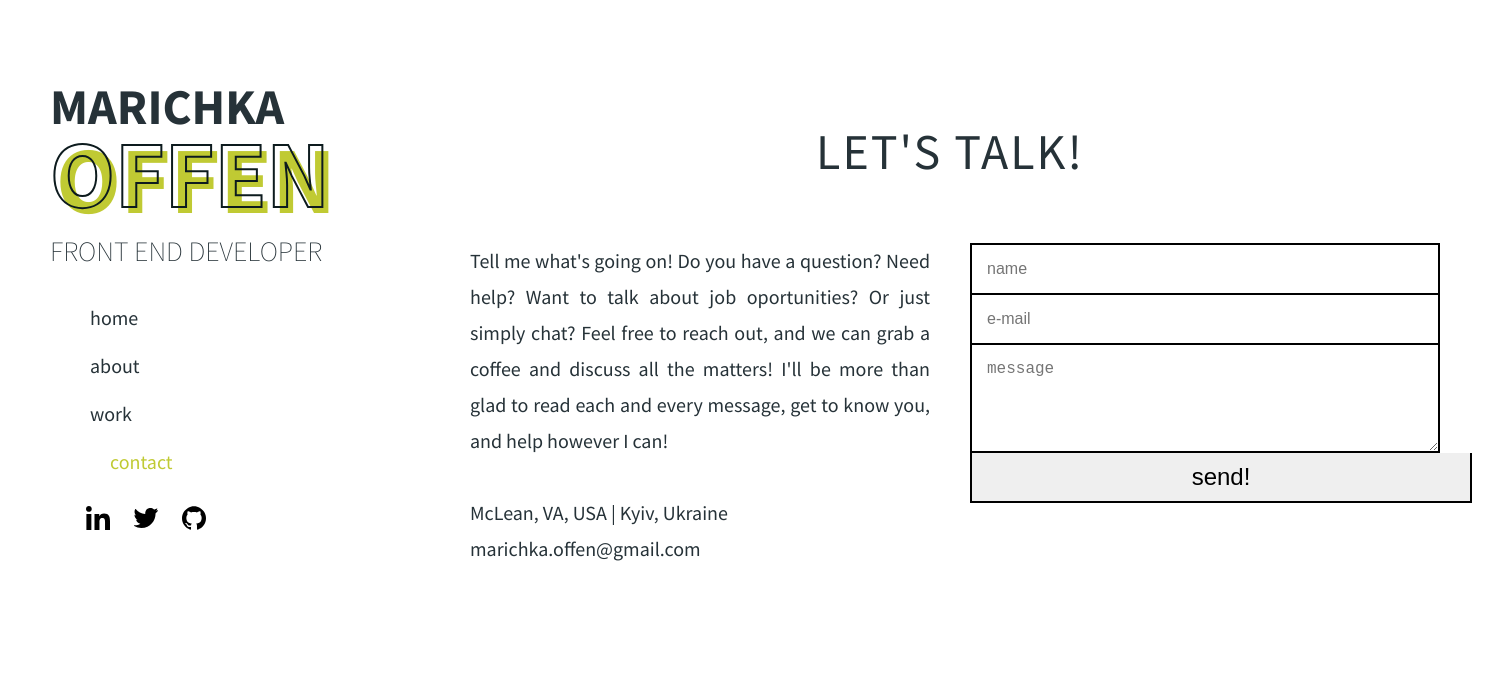
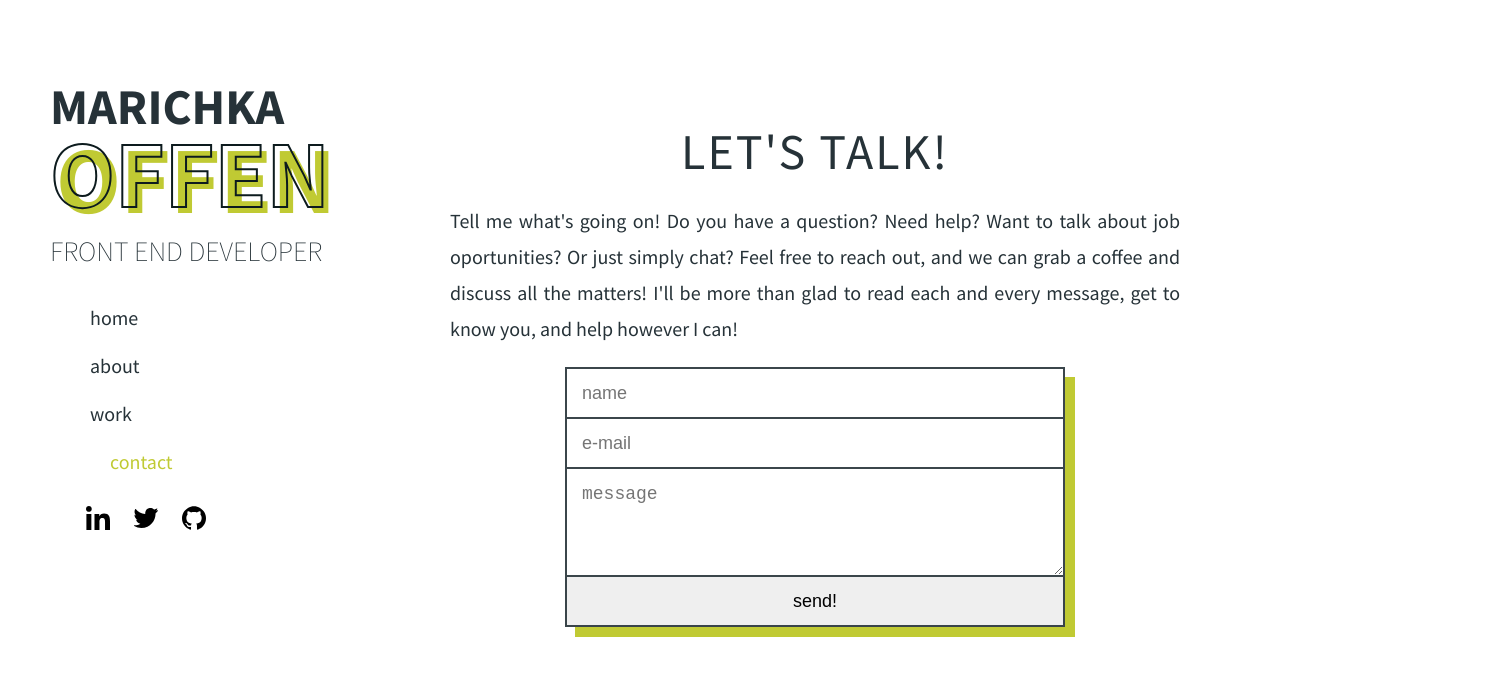
Before and after one commit to marichka-offen/final-portfolio, a Vue app: page /contact in a window 1280 px wide. Shown: the top 676 px of the page, 1500 px wide, since content can reach past the window. Built offline with nearby package versions, Linux system fonts and the light colour scheme.

Commit message:
Update contact form

```diff
--- a/src/components/ContactForm.vue
+++ b/src/components/ContactForm.vue
@@ -38,63 +38,63 @@
 </template>
 
 <style lang="scss" scoped>
+$border: solid 2px rgba(#263238, 0.9);
+
+@mixin background {
+  font-size: 1.8rem;
+
+  &:focus {
+    background: rgba(#c0ca33, 0.7);
+    font-size: 2rem;
+  }
+
+  &:focus:invalid {
+    background: rgba(#ef5350, 0.7);
+  }
+
+  &::placeholder {
+    font-size: 1.8rem;
+  }
+}
+
 .form {
-  width: 500px;
-  margin-top: 20px;
+  margin: 0 auto;
+  width: 50rem;
+  box-shadow: 10px 10px #c0ca33;
+  height: max-content;
 
   &--input {
-    width: 470px;
+    width: 100%;
     height: 50px;
     padding: 0px 15px 0px 15px;
-    border: solid 2px black;
+    border: $border;
     border-bottom: none;
     transition: all 0.3s ease-in-out;
     outline: none;
 
-    &:focus {
-      background: rgba(#c0ca33, 0.7);
-    }
-
-    &:focus:invalid {
-      background: rgba(#ef5350, 0.7);
-    }
-
-    &::placeholder {
-      font-size: 1.6rem;
-    }
+    @include background;
   }
 
   &--message {
-    width: 470px;
-    max-width: 470px;
+    width: 100%;
     height: 110px;
     max-height: 110px;
     padding: 15px;
     outline: none;
-    border: solid 2px black;
+    border: $border;
     transition: all 0.3s ease-in-out;
 
-    &:focus {
-      background: rgba(#c0ca33, 0.7);
-    }
-
-    &:focus:invalid {
-      background: rgba(#ef5350, 0.7);
-    }
-
-    &::placeholder {
-      font-size: 1.6rem;
-    }
+    @include background;
   }
 
   &--submit {
-    width: 502px;
+    width: 100%;
     margin: -5px 0px 0px 0px;
     height: 50px;
     cursor: pointer;
-    border: solid 2px black;
+    border: $border;
     border-top: none;
-    font-size: 2.4rem;
+    font-size: 1.8rem;
     transition: all 0.3s ease-in-out;
 
     &:focus {
--- a/src/views/Contact.vue
+++ b/src/views/Contact.vue
@@ -1,17 +1,13 @@
 <template>
   <section>
     <h2>Let's talk!</h2>
-    <div class="contact">
-      <p class="contact__text">
+    <p>
       Tell me what's going on! Do you have a question? Need help? Want to talk
       about job oportunities? Or just simply chat? Feel free to reach out, and
       we can grab a coffee and discuss all the matters! I'll be more than glad
       to read each and every message, get to know you, and help however I can!
-        <br />
-        <br />McLean, VA, USA | Kyiv, Ukraine <br />marichka.offen@gmail.com
     </p>
     <ContactForm />
-    </div>
   </section>
 </template>
 
@@ -22,17 +18,4 @@ export default {
 };
 </script>
 
-<style lang="scss" scoped>
-.contact {
-  display: flex;
-  justify-content: center;
-
-  & > * {
-    padding: 20px;
-  }
-
-  &__text {
-    width: 500px;
-  }
-}
-</style>
+<style lang="scss" scoped></style>
```
Lines whose indentation alone changed are shown as unchanged.
